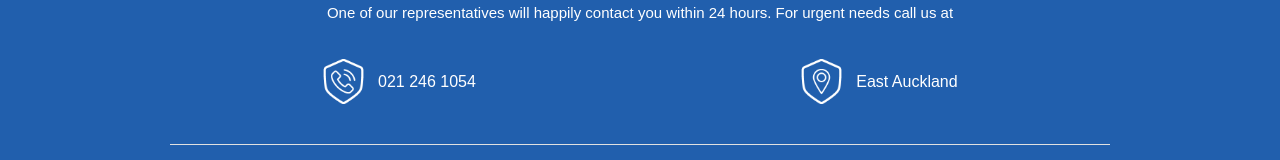
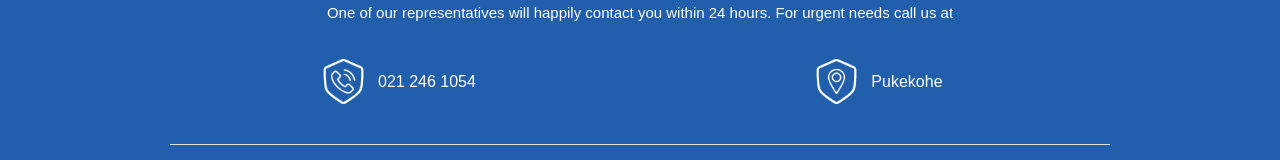
Before and after one commit to dinshogeorge/local-pukekohe, a plain HTML site: page drain-unblocking-pukekohe.html in a window 1280 px wide. Shown: the part 3702-3862 px from the top of the page. Drawn offline with nearby package versions, Linux system fonts and the light colour scheme; a script that the page names is missing.

Commit message:
Update drain-unblocking-pukekohe.html

```diff
--- a/drain-unblocking-pukekohe.html
+++ b/drain-unblocking-pukekohe.html
@@ -221,7 +221,7 @@
             <div class="column-2 w-col w-col-6">
               <div class="div-block-3">
                 <div class="bottom-icon smaller icon-3"></div>
-                <p class="top-text spl-footer">East Auckland</p>
+                <p class="top-text spl-footer">Pukekohe</p>
               </div>
             </div>
 
```
